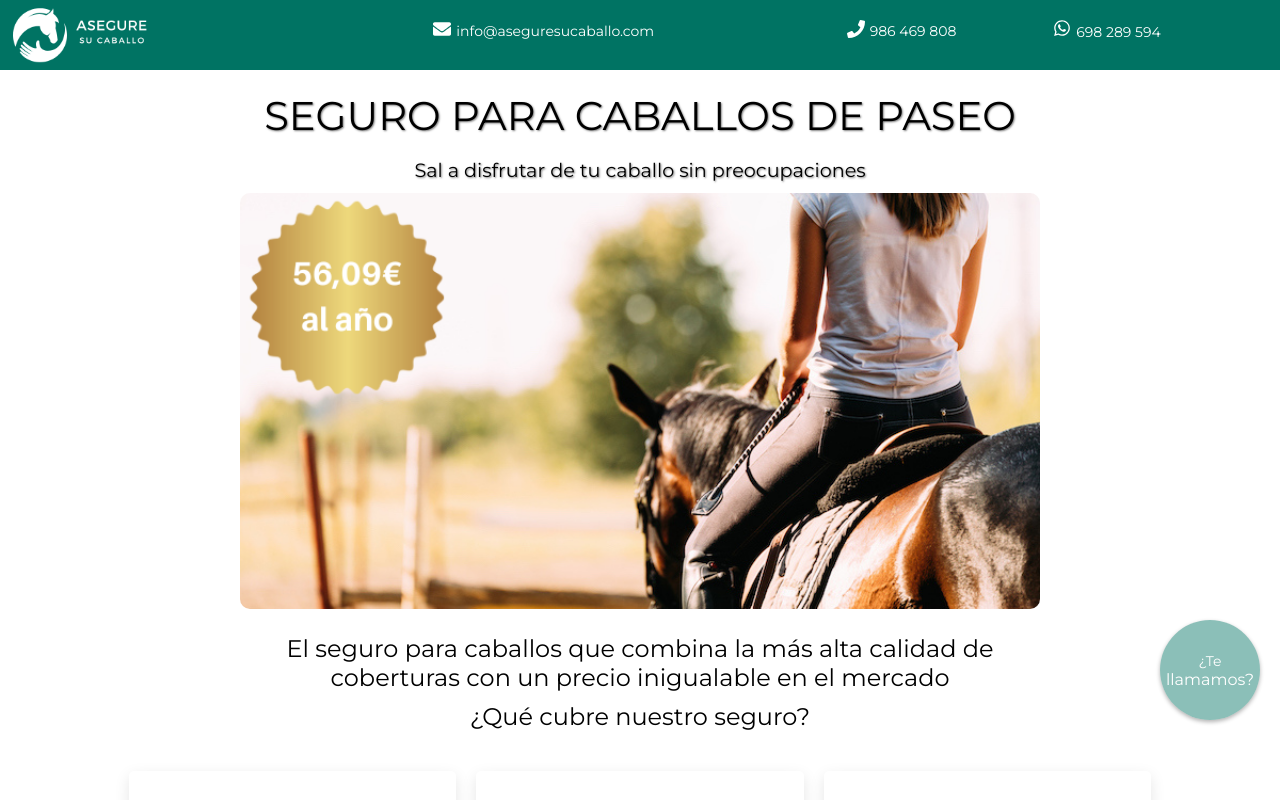
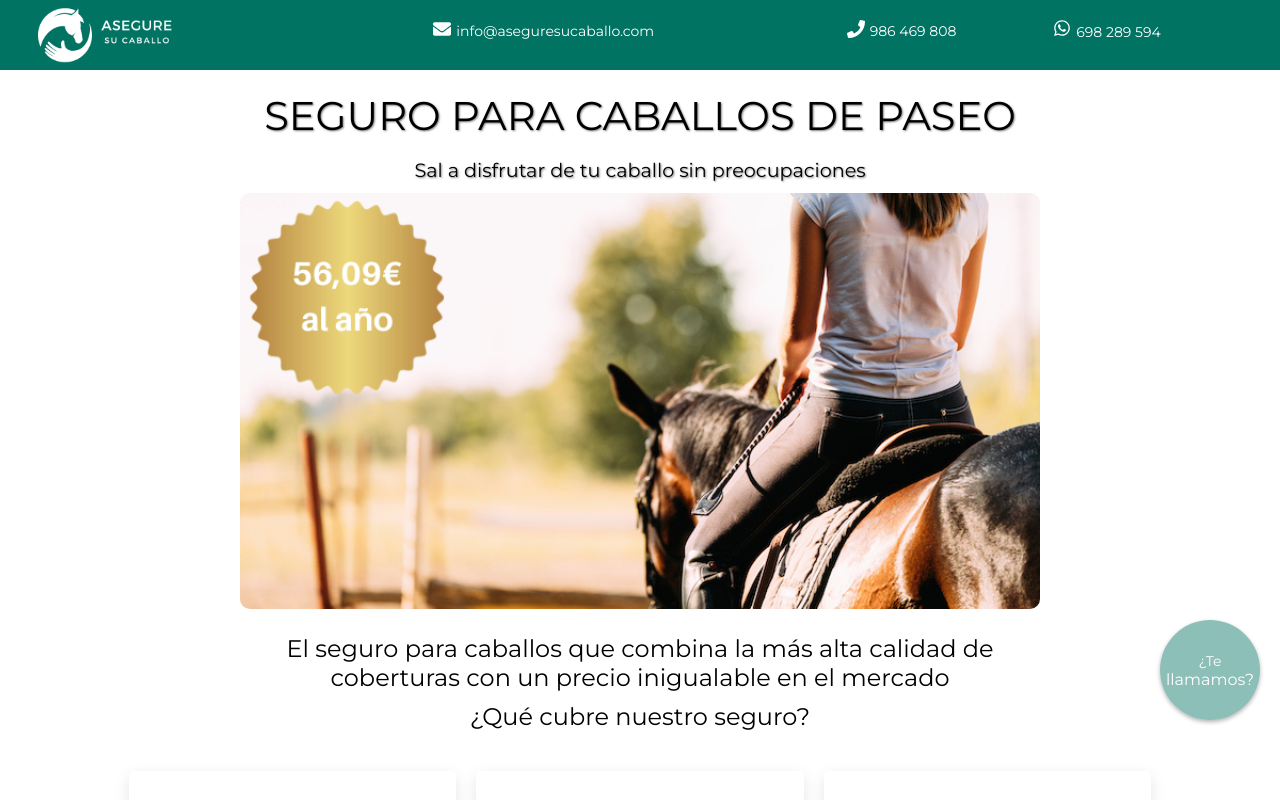
Before and after one commit to Meira81/www.aseguresucaballo.com, a React (Vite) app: page / in a window 1280 px wide. Shown: the top 800 px of the page. Built offline with nearby package versions, Linux system fonts and the light colour scheme.

Commit message:
ajustes favicon + logo header

```diff
--- a/index.html
+++ b/index.html
@@ -3,7 +3,7 @@
   <head>
     <link rel="stylesheet" href="https://cdnjs.cloudflare.com/ajax/libs/font-awesome/4.7.0/css/font-awesome.min.css">
     <meta charset="UTF-8" />
-    <link rel="icon" type="image/svg+xml" href="./src/assets/favicon.png" />
+    <link rel="icon" type="image/svg+xml" href="./src/assets/favicon-asegura.png" />
     <meta name="viewport" content="width=device-width, initial-scale=1.0" />
     <title>Aseguresucaballo</title>
   </head>
--- a/src/components/Header/Header.css
+++ b/src/components/Header/Header.css
@@ -36,7 +36,7 @@
 .logo {
   width: 180px;
   margin-top:-70px;
-  margin-left: -25px;
+  /* margin-left: -25px; */
 }
 
 .header-nav-ul li a {
```
Also changed, not shown: src/assets/favicon-asegura.png (added), src/assets/favicon.png (deleted).
